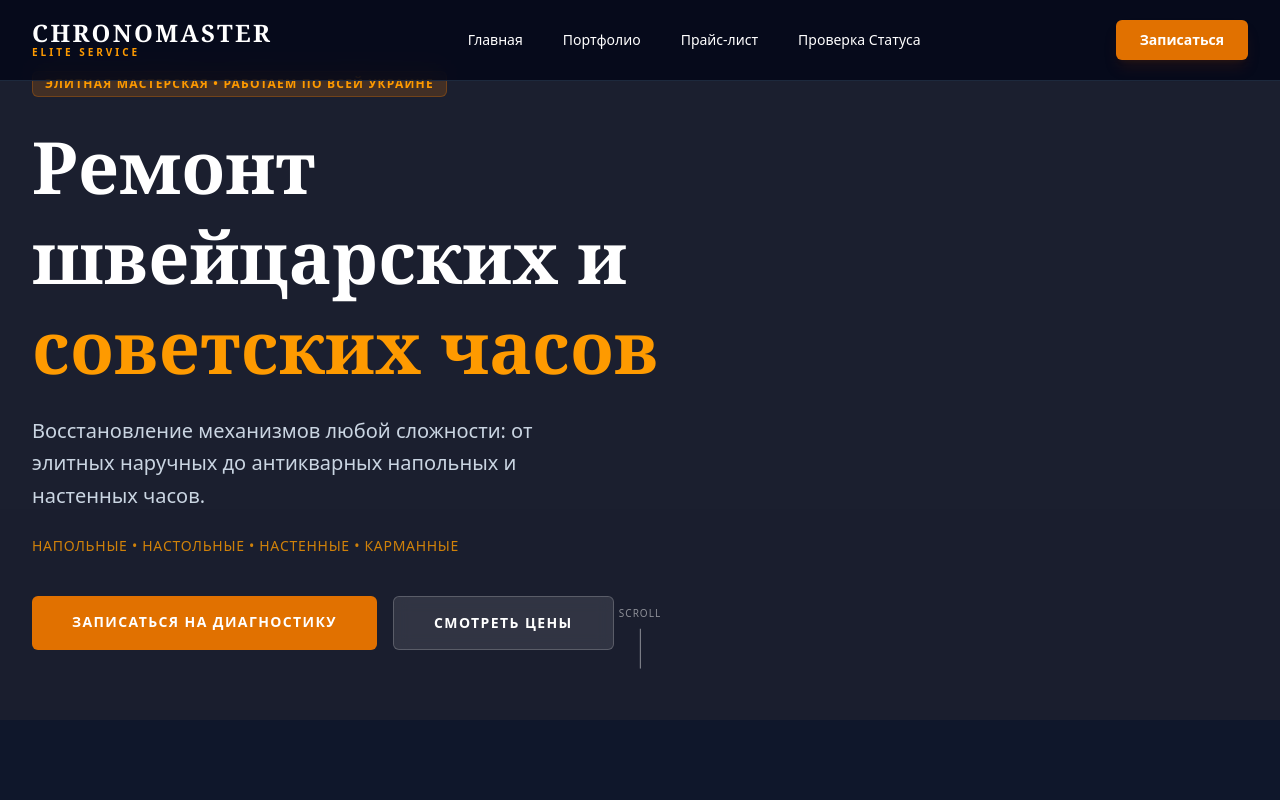
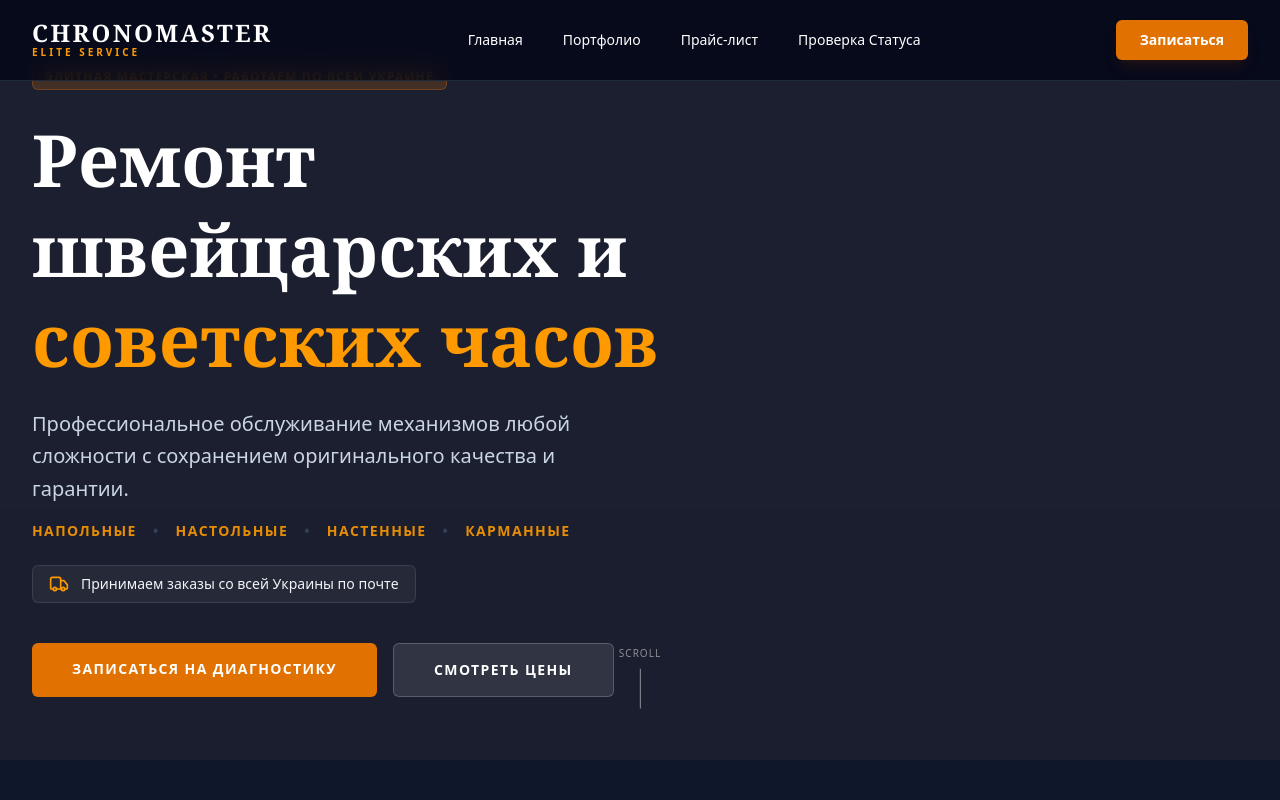
Before and after one commit to Iliya-Kushnir/gennady-service, a Next.js app: page / in a window 1280 px wide. Shown: the top 800 px of the page. Built offline with nearby package versions, Linux system fonts and the light colour scheme; no server answers; the database is empty.

Commit message:
small fix

```diff
--- a/src/app/page.tsx
+++ b/src/app/page.tsx
@@ -2,7 +2,7 @@
 import Image from "next/image";
 import Link from "next/link";
 import ApplicationForm from "@/components/ApplicationForm/AppplicationForm";
-import { Settings, Sparkles, Clock, Hammer, ArrowRight, Truck } from 'lucide-react'; // Добавил Truck
+import { Settings, Sparkles, Clock, Hammer, ArrowRight, Truck, MapPin } from 'lucide-react';
 import { SERVICES, PORTFOLIO, REASONS } from "@/lib/constants";
 import { supabase } from "@/lib/supabase"
 import { useEffect } from "react";
@@ -20,6 +20,7 @@ export default function Home() {
     const checkConnection = async () => {
       try {
         const { data, error } = await supabase.from('orders').select('id').limit(1);
+
         if (error) {
           console.error('❌ Ошибка Supabase:', error);
         } else {
@@ -29,13 +30,14 @@ export default function Home() {
         console.error('🌐 Сетевая ошибка (проверь AdBlock/VPN):', err);
       }
     };
+
     checkConnection();
   }, []);
 
   return (
     <div className="overflow-hidden">
       {/* Hero Section */}
-      <section className="relative h-[90vh] flex items-center overflow-hidden">
+      <section className="relative h-[95vh] flex items-center overflow-hidden">
         <div className="absolute inset-0 z-0">
           <div className="absolute inset-0 bg-slate-950/90"></div>
         </div>
@@ -48,13 +50,27 @@ export default function Home() {
             <h1 className="text-3xl sm:text-5xl md:text-7xl font-serif font-bold text-white mb-6 leading-tight break-words">
               Ремонт швейцарских и <span className="text-amber-500">советских часов</span>
             </h1>
-            <p className="text-lg md:text-xl text-slate-300 mb-6 max-w-xl leading-relaxed">
-              Восстановление механизмов любой сложности: от элитных наручных до антикварных напольных и настенных часов.
+
+            <p className="text-lg md:text-xl text-slate-300 mb-4 max-w-xl leading-relaxed">
+              Профессиональное обслуживание механизмов любой сложности с сохранением оригинального качества и гарантии.
             </p>
-            {/* Добавленная плашка про типы часов */}
-            <p className="text-sm text-amber-500/80 font-medium mb-10 uppercase tracking-wider">
-              Напольные • Настольные • Настенные • Карманные
-            </p>
+
+            {/* Акцент на типах часов */}
+            <div className="flex flex-wrap gap-x-4 gap-y-2 mb-6 text-amber-500/90 text-sm font-bold uppercase tracking-widest">
+              <span>Напольные</span>
+              <span className="text-slate-700">•</span>
+              <span>Настольные</span>
+              <span className="text-slate-700">•</span>
+              <span>Настенные</span>
+              <span className="text-slate-700">•</span>
+              <span>Карманные</span>
+            </div>
+
+            {/* Акцент на доставке по Украине */}
+            <div className="flex items-center gap-3 text-slate-100 bg-white/5 border border-white/10 w-fit px-4 py-2 rounded-sm mb-10">
+              <Truck size={20} className="text-amber-500" />
+              <span className="text-sm font-medium">Принимаем заказы со всей Украины по почте</span>
+            </div>
 
             <div className="flex flex-col sm:flex-row gap-4">
               <a href="#contacts" className="bg-amber-600 hover:bg-amber-700 text-white px-10 py-4 rounded-sm text-sm font-bold uppercase tracking-widest transition-all text-center">
@@ -67,6 +83,7 @@ export default function Home() {
           </div>
         </div>
 
+        {/* Scroll Indicator */}
         <div className="absolute bottom-10 left-1/2 -translate-x-1/2 flex flex-col items-center gap-2 animate-bounce opacity-50">
           <span className="text-[10px] text-white uppercase tracking-widest">Scroll</span>
           <div className="w-[1px] h-10 bg-white"></div>
@@ -104,7 +121,7 @@ export default function Home() {
         </div>
       </section>
 
-      {/* Portfolio Highlight - Без изменений */}
+      {/* Portfolio Highlight */}
       <section className="py-24 bg-slate-950">
         <div className="max-w-7xl mx-auto px-4 sm:px-6 lg:px-8">
           <div className="flex flex-col md:flex-row justify-between items-end mb-16 gap-6">
@@ -174,13 +191,17 @@ export default function Home() {
                <div className="relative z-10 space-y-10">
                  <div>
                    <h4 className="text-amber-500 font-bold uppercase tracking-widest text-xs mb-4 flex items-center gap-2">
-                     <Truck size={14} /> Работаем по Украине
+                     <Truck size={14} /> Заказы по всей Украине
                    </h4>
-                   <p className="text-lg text-slate-300 leading-relaxed mb-4">
-                     Принимаем заказы со всей страны через <span className="text-white font-bold italic">Новую Почту</span>. Безопасная доставка и страховка вашего изделия.
+                   <p className="text-xl text-white font-serif mb-2 leading-tight">
+                     Принимаем часы на ремонт через <span className="text-amber-500">Новую Почту</span>
                    </p>
-                   <h4 className="text-amber-500 font-bold uppercase tracking-widest text-xs mb-2">Наш адрес</h4>
-                   <p className="text-xl text-white font-serif">Полтавский Шлях, Харьков, Украина, 31 офисный центр, офис 311</p>
+                   <p className="text-sm text-slate-400 mb-6 italic">Безопасная пересылка с полной страховкой содержимого.</p>
+
+                   <h4 className="text-amber-500 font-bold uppercase tracking-widest text-xs mb-4 flex items-center gap-2">
+                     <MapPin size={14} /> Наш адрес
+                   </h4>
+                   <p className="text-xl text-white font-serif leading-relaxed">Полтавский Шлях, Харьков, Украина, 31 офисный центр, офис 311</p>
                  </div>
                  <div>
                    <h4 className="text-amber-500 font-bold uppercase tracking-widest text-xs mb-4">Свяжитесь с нами</h4>
--- a/src/lib/constants.tsx
+++ b/src/lib/constants.tsx
@@ -133,7 +133,7 @@ export const PRICES: PriceItem[] = [
 
 export const REASONS = [
   { icon: <Award className="w-10 h-10 text-amber-500" />, title: '20 лет опыта', text: 'Наши мастера обучались в Швейцарии на фабриках ведущих брендов.' },
-  { icon: <Shield className="w-10 h-10 text-amber-500" />, title: 'Гарантия 2 года', text: 'Мы предоставляем официальную гарантию на все виды работ и запчастей.' },
+  { icon: <Shield className="w-10 h-10 text-amber-500" />, title: 'Гарантия 1 года', text: 'Мы предоставляем официальную гарантию на все виды работ и запчастей.' },
   { icon: <Settings className="w-10 h-10 text-amber-500" />, title: 'Оригинальные детали', text: 'Никаких копий. Только сертифицированные комплектующие.' },
   { icon: <Sparkles className="w-10 h-10 text-amber-500" />, title: 'Swiss Quality', text: 'Используем оборудование Witschi, Bergeon и Elma.' },
 ];
```
